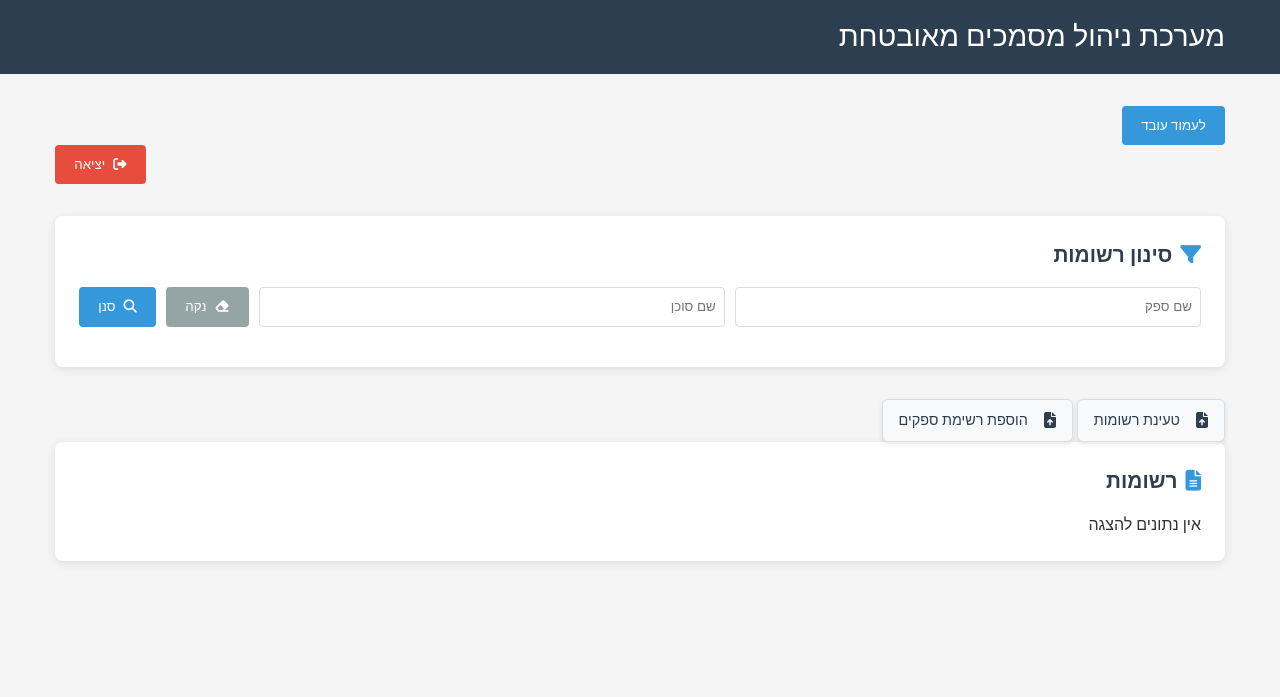
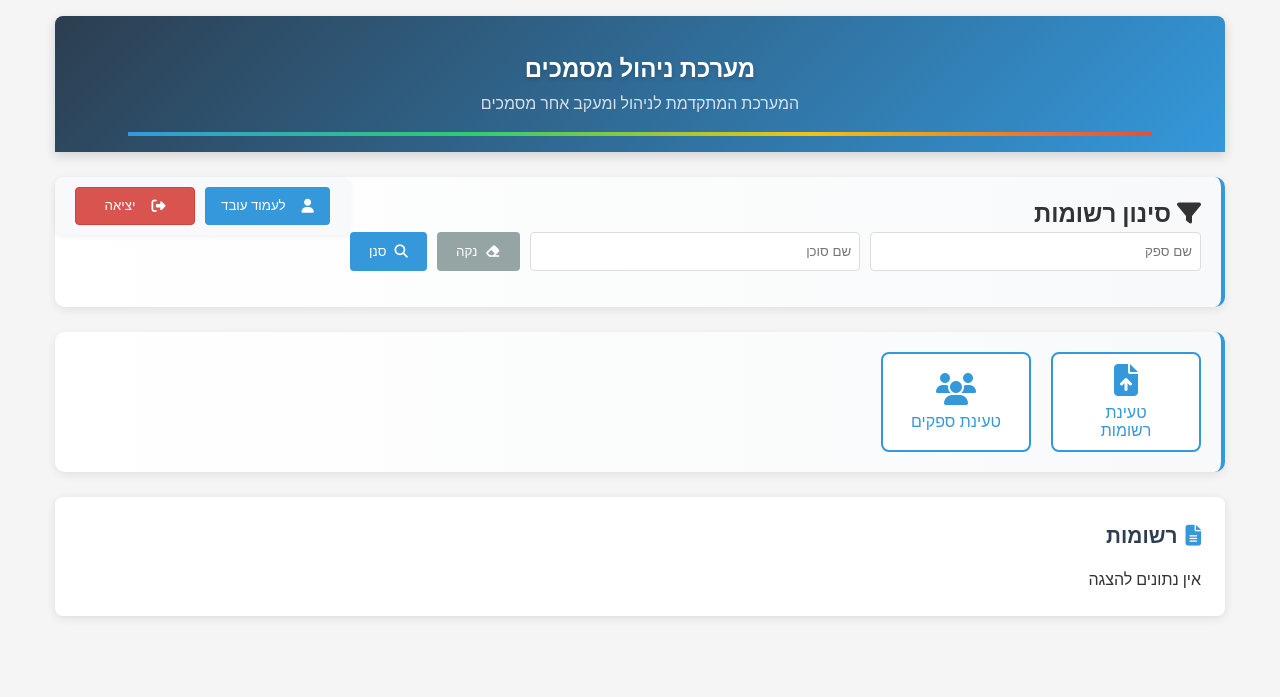
Before and after one commit to Lealhv/hms-md, a PHP site: page /js/admin.html in a window 1280 px wide. Shown: the top 697 px of the page. Run offline with PHP 8.4, Linux system fonts and the light colour scheme; some libraries are stand-ins or nearby versions.

Commit message:
for sari

```diff
--- a/front/js/admin.html
+++ b/front/js/admin.html
@@ -240,6 +240,12 @@
             justify-content: flex-end;
         }
 
+        .section {
+            margin: 20px 0;
+            padding: 10px;
+            border: 1px solid #ccc;
+        }
+
         .record-row {
             position: relative;
         }
@@ -254,26 +260,267 @@
             padding: 3px 8px;
             font-size: 0.8rem;
         }
+
+        /* Header section styles */
+        #header {
+            background-color: #3498db;
+            color: white;
+            padding: 20px 0;
+            text-align: center;
+            box-shadow: 0 2px 5px rgba(0, 0, 0, 0.1);
+        }
+
+        .header-container {
+            width: 90%;
+            max-width: 1200px;
+            margin: 0 auto;
+            display: flex;
+            justify-content: space-between;
+            align-items: center;
+        }
+
+        .header-container h1 {
+            margin: 0;
+            font-size: 28px;
+            font-weight: bold;
+        }
+
+        /* This would be for the commented-out admin button */
+        .admin-btn {
+            background-color: #13518f;
+            color: white;
+            border: none;
+            padding: 8px 15px;
+            border-radius: 4px;
+            cursor: pointer;
+            font-size: 14px;
+            transition: background-color 0.3s;
+        }
+
+        .admin-btn:hover {
+            background-color: #1a252f;
+        }
+
+        /* Header styling */
+        #header {
+            background: linear-gradient(135deg, #2c3e50, #3498db);
+            color: white;
+            border-radius: 8px;
+            box-shadow: 0 4px 12px rgba(0, 0, 0, 0.15);
+            margin-bottom: 25px;
+            border: none;
+            padding: 0;
+            overflow: hidden;
+            text-align: center;
+        }
+
+        .header-container {
+            padding: 20px 30px;
+            position: relative;
+        }
+
+        .title-area {
+            width: 100%;
+            display: flex;
+            flex-direction: column;
+            align-items: center;
+            justify-content: center;
+        }
+
+        .title-area h1 {
+            margin: 0;
+            font-size: 2.2rem;
+            font-weight: 700;
+            text-shadow: 0 2px 4px rgba(0, 0, 0, 0.2);
+        }
+
+        .subtitle {
+            margin: 5px 0 0;
+            font-size: 1rem;
+            opacity: 0.8;
+            font-weight: 300;
+        }
+
+        /* Add a decorative element */
+        .header-container:after {
+            content: '';
+            position: absolute;
+            bottom: 0;
+            left: 0;
+            right: 0;
+            height: 4px;
+            background: linear-gradient(to right, #3498db, #2ecc71, #f1c40f, #e74c3c);
+        }
+
+        /* Responsive adjustments */
+        @media (max-width: 768px) {
+            .header-container {
+                padding: 15px;
+            }
+
+            .title-area h1 {
+                font-size: 1.8rem;
+            }
+        }
+
+        /* Upload Section Styling */
+        .upload-section {
+            background: linear-gradient(to left, #f8f9fa, #ffffff);
+            border-radius: 10px;
+            padding: 20px;
+            margin: 25px 0;
+            box-shadow: 0 3px 10px rgba(0, 0, 0, 0.08);
+            border-right: 4px solid #3498db;
+        }
+
+        .upload-title {
+            color: #2c3e50;
+            font-size: 1.2rem;
+            margin-bottom: 15px;
+            display: flex;
+            align-items: center;
+            gap: 8px;
+        }
+
+        .upload-buttons-container {
+            display: flex;
+            flex-wrap: wrap;
+            gap: 20px;
+        }
+
+        .upload-button-wrapper {
+            display: flex;
+            flex-direction: column;
+            align-items: center;
+            transition: transform 0.2s;
+        }
+
+        .upload-button-wrapper:hover {
+            transform: translateY(-3px);
+        }
+
+        .upload-btn {
+            display: flex;
+            flex-direction: column;
+            align-items: center;
+            justify-content: center;
+            background: white;
+            border: 2px solid #3498db;
+            color: #3498db;
+            border-radius: 8px;
+            padding: 15px 25px;
+            font-size: 1rem;
+            font-weight: 500;
+            cursor: pointer;
+            transition: all 0.3s ease;
+            width: 150px;
+            height: 100px;
+        }
+
+        .upload-btn:hover {
+            background: #3498db;
+            color: white;
+            box-shadow: 0 5px 15px rgba(52, 152, 219, 0.3);
+        }
+
+        .upload-btn i {
+            font-size: 2rem;
+            margin-bottom: 8px;
+        }
+
+        .upload-hint {
+            margin-top: 8px;
+            color: #7f8c8d;
+            font-size: 0.8rem;
+        }
+
+        /* Responsive adjustments */
+        @media (max-width: 768px) {
+            .upload-buttons-container {
+                flex-direction: column;
+                align-items: center;
+            }
+
+            .upload-btn {
+                width: 130px;
+                height: 90px;
+            }
+        }
+
+        /* Header actions styling */
+        .header-actions {
+            display: flex;
+            justify-content: flex-end;
+            gap: 10px;
+            padding: 10px 20px;
+            margin-bottom: 20px;
+            background-color: #f8f9fa;
+            border-radius: 8px;
+            box-shadow: 0 2px 5px rgba(0, 0, 0, 0.05);
+            position: relative;
+            z-index: 1;
+            clear: both;
+        }
+
+        .header-actions .btn {
+            padding: 8px 15px;
+            border-radius: 5px;
+            font-weight: 500;
+            transition: all 0.2s;
+            display: flex;
+            align-items: center;
+            gap: 5px;
+        }
+
+        .header-actions .btn i {
+            font-size: 0.9rem;
+        }
+
+        .header-actions .btn-danger {
+            background-color: #e74c3c;
+            color: white;
+            border: none;
+        }
+
+        .header-actions .btn-danger:hover {
+            background-color: #c0392b;
+        }
+
+        .header-actions .btn:not(.btn-danger) {
+            background-color: #3498db;
+            color: white;
+            border: none;
+        }
+
+        .header-actions .btn:not(.btn-danger):hover {
+            background-color: #2980b9;
+        }
     </style>
 
     <link rel="stylesheet" href="admin.style.css">
 </head>
 
 <body>
-    <header>
-        <div class="container">
-            <h1>מערכת ניהול מסמכים מאובטחת</h1>
+    <div class="container">
+
+        <div class="section" id="header">
+            <div class="header-container">
+                <div class="logo-area">
+                </div>
+                <div class="title-area">
+                    <h1>מערכת ניהול מסמכים</h1>
+                    <p class="subtitle">המערכת המתקדמת לניהול ומעקב אחר מסמכים</p>
+                </div>
+            </div>
         </div>
-    </header>
 
-    <div class="container">
-        <button class="btn" onclick="goToEmployeePage(2)">לעמוד עובד</button>
-
-        <div class="footer-actions">
+        <div class="header-actions">
+            <button class="btn" onclick="goToEmployeePage(2)"><i class="fas fa-user"></i> לעמוד עובד</button>
             <button class="btn btn-danger" onclick="logout()"><i class="fas fa-sign-out-alt"></i> יציאה</button>
         </div>
 
-        <div class="card">
+
+        <div class="upload-section">
             <h2><i class="fas fa-filter"></i> סינון רשומות</h2>
             <div class="filter-area">
                 <input type="text" id="supplierFilter" placeholder="שם ספק">
@@ -284,8 +531,7 @@
         </div>
         <!-- <label for="fileInput" class="btn">טעינת רשימת ספקים</label>
         <input type="file" id="fileInput" accept=".csv, .xls, .xlsx" style="display: none;" /> -->
-
-        <!-- הוסף כפתור לטעינת רשומות -->
+        <!-- <div class="btn-upload">
         <button type="button" class="btn-secondary form-action-btn"
             onclick="document.getElementById('recordsFile').click();">
             <i class="fas fa-file-upload"></i> טעינת רשומות
@@ -295,8 +541,34 @@
         <input type="file" id="recordsFile" style="display: none;" accept=".xls,.xlsx" onchange="loadRecords(event)">
         <button type="button" class="btn-secondary form-action-btn"
             onclick="document.getElementById('Suppliers').click();">
-            <i class="fas fa-file-upload"></i> הוספת רשימת ספקים
+            <i class="fas fa-file-upload"></i> טעינת  ספקים
         </button>
+
+        </div> -->
+
+        <div class="upload-section">
+            <div class="upload-buttons-container">
+                <div class="upload-button-wrapper">
+                    <button type="button" class="upload-btn" onclick="document.getElementById('recordsFile').click();">
+                        <i class="fas fa-file-upload"></i>
+                        <span>טעינת רשומות</span>
+                    </button>
+                    <input type="file" id="recordsFile" style="display: none;" accept=".csv, .xls, .xlsx"
+                        onchange="loadRecords(event)">
+                </div>
+
+                <div class="upload-button-wrapper">
+                    <button type="button" class="upload-btn" onclick="document.getElementById('Suppliers').click();">
+                        <i class="fas fa-users"></i>
+                        <span>טעינת ספקים</span>
+                    </button>
+                    <input type="file" id="Suppliers" style="display: none;" accept=".csv, .xls, .xlsx"
+                        onchange="loadFile(event)">
+                </div>
+            </div>
+        </div>
+
+
         <!-- <button onclick="loadFile()">טעון קובץ</button> -->
         <div id="supplierList"></div>
 
@@ -327,8 +599,6 @@
                     <label for="supplierName">שם הספק:</label>
                     <select id="supplierName" name="supplierName">
                         <option value="" disabled selected>בחר ספק</option>
-                        <option value="ספק 1">ספק 1</option>
-                        <option value="ספק 2">ספק 2</option>
                     </select>
                     <div id="error-supplierName" class="error-message" style="color: red;"></div>
                 </div>
--- a/front/js/admin.style.css
+++ b/front/js/admin.style.css
@@ -855,3 +855,166 @@ input[type="number"] {
     gap: 10px;
     z-index: 10;
 }
+
+.header-actions {
+    display: flex;
+    float: left;
+    /* Force left alignment regardless of RTL */
+    margin-bottom: 20px;
+    gap: 10px;
+    /* Space between buttons */
+}
+
+.header-actions .btn {
+    min-width: 120px;
+    text-align: center;
+    padding: 8px 16px;
+    border-radius: 4px;
+    font-weight: 500;
+    transition: all 0.2s ease;
+    display: flex;
+    align-items: center;
+    justify-content: center;
+    gap: 8px;
+}
+
+.header-actions .btn i {
+    font-size: 14px;
+}
+
+.header-actions .btn:hover {
+    transform: translateY(-2px);
+    box-shadow: 0 4px 8px rgba(0, 0, 0, 0.1);
+}
+
+.header-actions .btn-danger {
+    background-color: #d9534f;
+    color: white;
+    border: 1px solid #d43f3a;
+}
+
+.header-actions .btn-danger:hover {
+    background-color: #c9302c;
+    border-color: #ac2925;
+}
+
+/* Clear the float to prevent layout issues */
+.container::after {
+    content: "";
+    display: table;
+    clear: both;
+}
+
+
+/* Section Styling */
+.section {
+    margin: 1rem 0;
+    padding: 1rem;
+    border-radius: var(--border-radius);
+    background-color: white;
+}
+
+.section h2 {
+    color: var(--primary-color);
+    margin: 0 0 1rem 0;
+    padding-bottom: 0.5rem;
+    border-bottom: 1px solid #e0e0e0;
+    font-size: 1.1rem;
+}
+
+#header {
+    background-color: var(--primary-color);
+    color: white;
+    border-radius: 8px 8px 0 0;
+    padding: 1rem;
+}
+
+#header h1 {
+    margin: 0;
+    font-size: 1.5rem;
+}
+
+
+/* Upload Section Styling */
+.upload-section {
+    background: linear-gradient(to left, #f8f9fa, #ffffff);
+    border-radius: 10px;
+    padding: 20px;
+    margin: 25px 0;
+    box-shadow: 0 3px 10px rgba(0, 0, 0, 0.08);
+    border-right: 4px solid #3498db;
+}
+
+.upload-title {
+    color: #2c3e50;
+    font-size: 1.2rem;
+    margin-bottom: 15px;
+    display: flex;
+    align-items: center;
+    gap: 8px;
+}
+
+.upload-buttons-container {
+    display: flex;
+    flex-wrap: wrap;
+    gap: 20px;
+}
+
+.upload-button-wrapper {
+    display: flex;
+    flex-direction: column;
+    align-items: center;
+    transition: transform 0.2s;
+}
+
+.upload-button-wrapper:hover {
+    transform: translateY(-3px);
+}
+
+.upload-btn {
+    display: flex;
+    flex-direction: column;
+    align-items: center;
+    justify-content: center;
+    background: white;
+    border: 2px solid #3498db;
+    color: #3498db;
+    border-radius: 8px;
+    padding: 15px 25px;
+    font-size: 1rem;
+    font-weight: 500;
+    cursor: pointer;
+    transition: all 0.3s ease;
+    width: 150px;
+    height: 100px;
+}
+
+.upload-btn:hover {
+    background: #3498db;
+    color: white;
+    box-shadow: 0 5px 15px rgba(52, 152, 219, 0.3);
+}
+
+.upload-btn i {
+    font-size: 2rem;
+    margin-bottom: 8px;
+}
+
+.upload-hint {
+    margin-top: 8px;
+    color: #7f8c8d;
+    font-size: 0.8rem;
+}
+
+/* Responsive adjustments */
+@media (max-width: 768px) {
+    .upload-buttons-container {
+        flex-direction: column;
+        align-items: center;
+    }
+
+    .upload-btn {
+        width: 130px;
+        height: 90px;
+    }
+}
```
Also changed, not shown: front/js/worker.html (+117 -9 lines).
